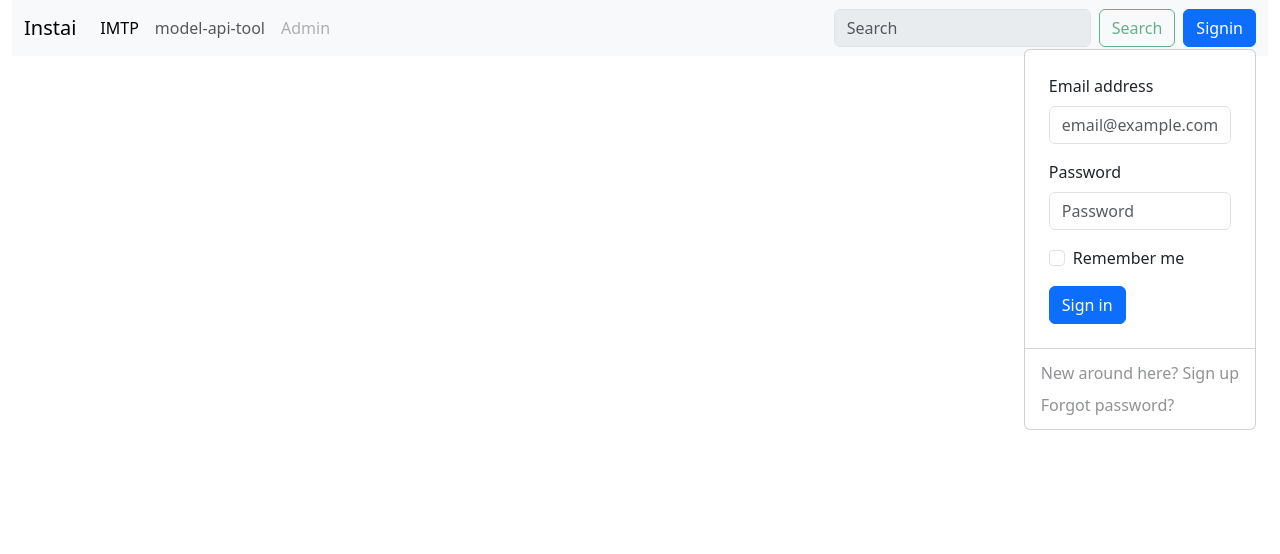
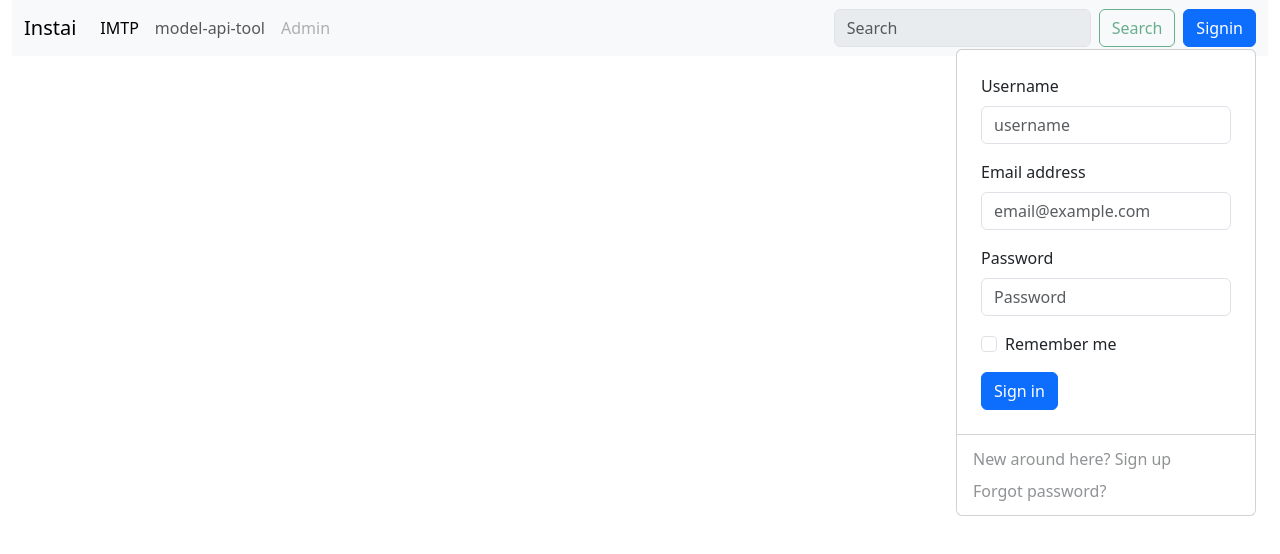
Before and after one commit to Derekwan1081546/angular_fe, an Angular app: page / in a window 1280 px wide. Both pictures are taken after a click on the button "Signin". Shown: the top 554 px of the page. Built offline with nearby package versions, Linux system fonts and the light colour scheme.

Commit message:
[fev2][dev] Add signin component
Bug: None
Test: None

```diff
--- a/src/app/signin/signin.component.html
+++ b/src/app/signin/signin.component.html
@@ -1,20 +1,34 @@
-<div class="dropdown">
+<div class="dropdown" *ngIf="!disabled">
   <button
     class="btn btn-outline-primary dropdown-bs-toggle"
     type="button"
     data-bs-toggle="dropdown"
     aria-expanded="false"
+    [disabled]="(disabled || inprogress)"
   >
     Signin
   </button>
-  <div class="dropdown-menu dropdown-menu-end">
-    <form class="px-4 py-3">
+  <div class="dropdown-menu dropdown-menu-end" style="min-width: 300px;">
+    <form [formGroup]="signInForm" (ngSubmit)="onSubmit()" class="px-4 py-3">
+      <div class="mb-3">
+        <label for="exampleDropdownFormUsername1" class="form-label"
+          >Username</label
+        >
+        <input
+          formControlName="username"
+          type="text"
+          class="form-control"
+          id="exampleDropdownFormUsername1"
+          placeholder="username"
+        />
+      </div>
       <div class="mb-3">
         <label for="exampleDropdownFormEmail1" class="form-label"
           >Email address</label
         >
         <input
-          type="email"
+          formControlName="email"
+          type="text"
           class="form-control"
           id="exampleDropdownFormEmail1"
           placeholder="email@example.com"
@@ -25,7 +39,8 @@
           >Password</label
         >
         <input
-          type="password"
+          formControlName="password"
+          type="text"
           class="form-control"
           id="exampleDropdownFormPassword1"
           placeholder="Password"
@@ -46,3 +61,20 @@
     <a class="dropdown-item disabled" href="#">Forgot password?</a>
   </div>
 </div>
+
+<div class="dropdown" *ngIf="disabled">
+  <button
+    class="btn btn-outline-primary dropdown-bs-toggle"
+    type="button"
+    data-bs-toggle="dropdown"
+    aria-expanded="false"
+    [disabled]="!disabled"
+  >
+    {{ username }}
+  </button>
+  <div class="dropdown-menu dropdown-menu-end">
+    <div class="d-grid m-2">
+      <button (click)="signOut()" class="btn btn-primary">Signout</button>
+    </div>
+  </div>
+</div>
--- a/src/app/signin/signin.component.ts
+++ b/src/app/signin/signin.component.ts
@@ -1,12 +1,47 @@
-import { Component } from '@angular/core';
+import { Component, OnInit, Input } from '@angular/core';
+import { AuthService } from '../auth.service';
+import { FormBuilder, FormControl } from '@angular/forms';
+import { ReactiveFormsModule } from '@angular/forms';
+import { CommonModule } from '@angular/common';
 
 @Component({
   selector: 'app-signin',
   standalone: true,
-  imports: [],
+  imports: [ReactiveFormsModule, CommonModule],
   templateUrl: './signin.component.html',
-  styleUrl: './signin.component.scss'
+  styleUrl: './signin.component.scss',
 })
-export class SigninComponent {
+export class SigninComponent implements OnInit {
+  disabled: boolean = false;
+  inprogress: boolean = false;
+  username: string = '';
+  signInForm = this.formBuilder.group({
+    username: new FormControl(''),
+    email: new FormControl(''),
+    password: new FormControl(''),
+  });
+  constructor(private service: AuthService, private formBuilder: FormBuilder) {}
 
+  ngOnInit() {
+    this.username = this.service.getUsername();
+    this.disabled = this.service.getValid();
+    this.service.validObserver.subscribe((value) => {
+      this.inprogress = false;
+      this.disabled = value;
+      this.username = this.service.getUsername();
+    });
+  }
+
+  onSubmit() {
+    this.inprogress = true;
+    this.service.signIn(
+      this.signInForm.value.username!,
+      this.signInForm.value.email!,
+      this.signInForm.value.password!
+    );
+  }
+
+  signOut() {
+    this.service.signOut();
+  }
 }
```
